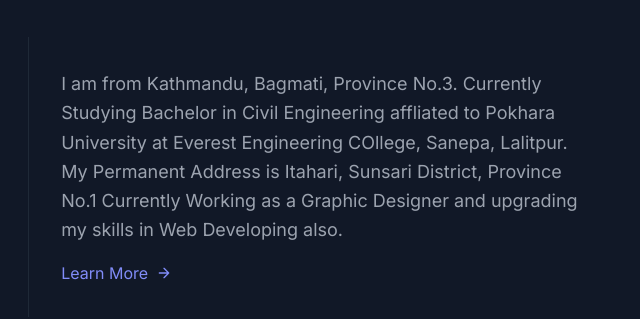
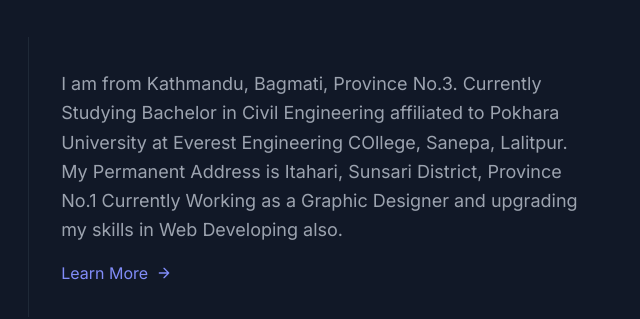
Before and after one commit to piyushshrestha/Portfolio, a plain HTML site: page index.html in a window 1280 px wide. Shown: the part 355-674 px from the top of the page, 474-1114 px from the left. Drawn offline with nearby package versions, Linux system fonts and the light colour scheme.

Commit message:
Update index.html

```diff
--- a/index.html
+++ b/index.html
@@ -175,7 +175,7 @@
               </div>
             </div>
             <div class="sm:w-2/3 sm:pl-8 sm:py-8 sm:border-l border-gray-800 sm:border-t-0 border-t mt-4 pt-4 sm:mt-0 text-center sm:text-left">
-              <p class="leading-relaxed text-lg mb-4">I am from Kathmandu, Bagmati, Province No.3. Currently Studying Bachelor in Civil Engineering affliated to Pokhara University at Everest Engineering COllege, Sanepa, Lalitpur. My Permanent Address is Itahari, Sunsari District, Province No.1 Currently Working as a Graphic Designer and upgrading my skills in Web Developing also. </p>
+              <p class="leading-relaxed text-lg mb-4">I am from Kathmandu, Bagmati, Province No.3. Currently Studying Bachelor in Civil Engineering affiliated to Pokhara University at Everest Engineering COllege, Sanepa, Lalitpur. My Permanent Address is Itahari, Sunsari District, Province No.1 Currently Working as a Graphic Designer and upgrading my skills in Web Developing also. </p>
               <a class="text-indigo-400 inline-flex items-center">Learn More
                 <svg fill="none" stroke="currentColor" stroke-linecap="round" stroke-linejoin="round" stroke-width="2" class="w-4 h-4 ml-2" viewBox="0 0 24 24">
                   <path d="M5 12h14M12 5l7 7-7 7"></path>
```
